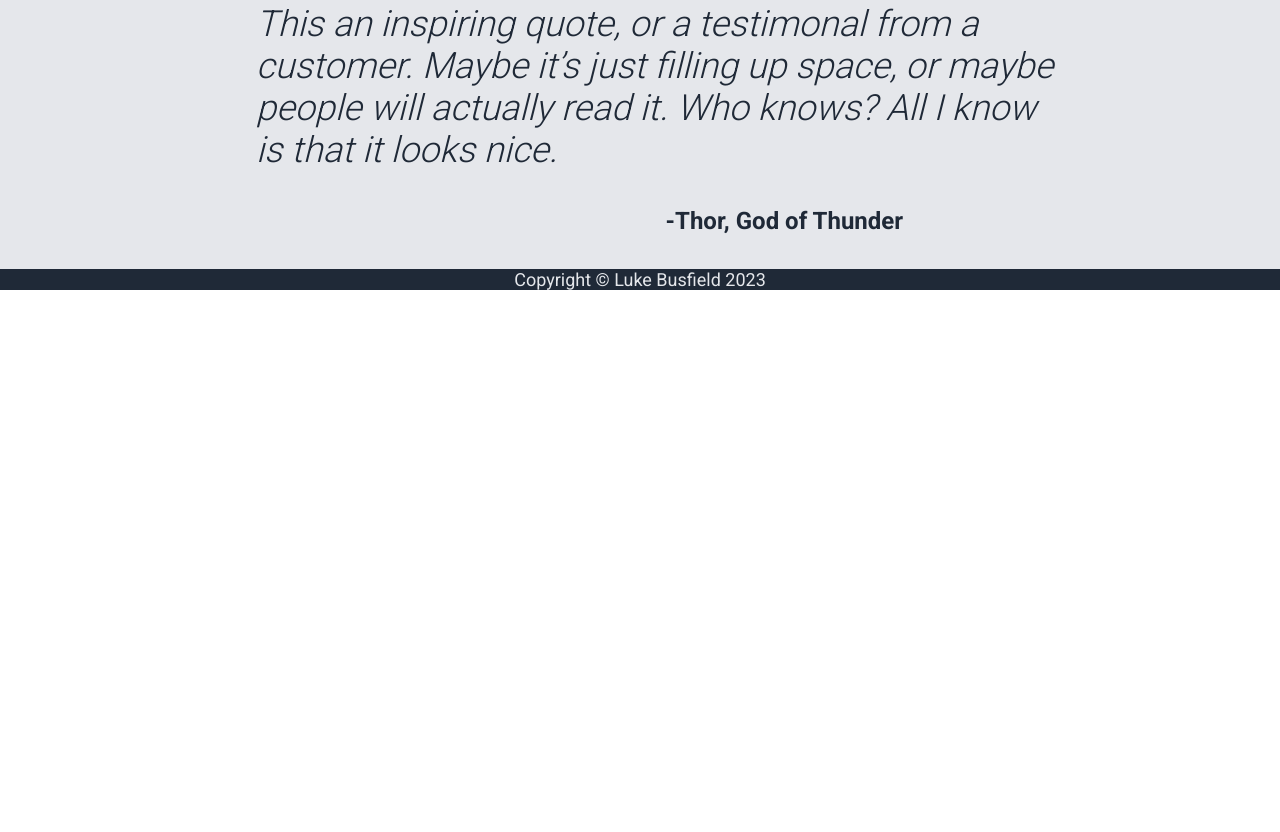
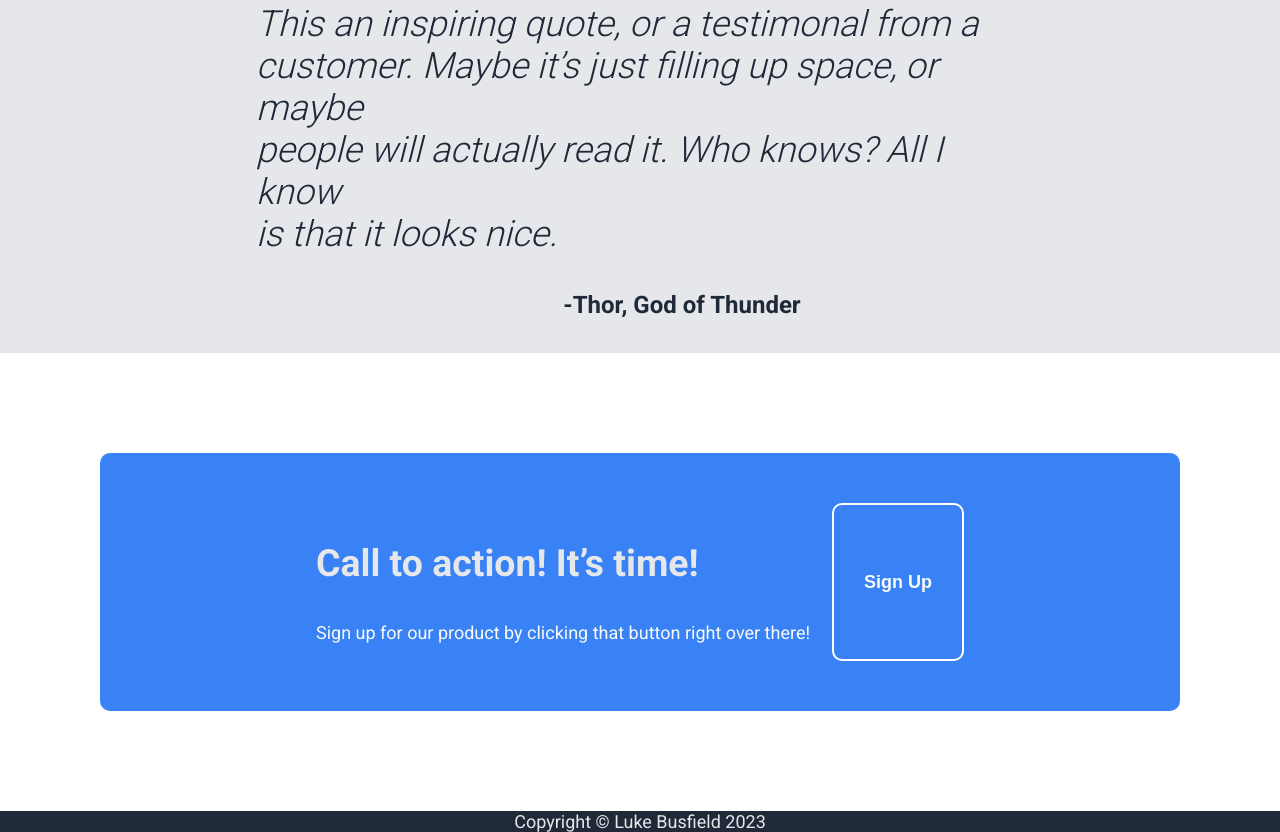
Before and after one commit to LukeBusfield/landing-page, a plain HTML site: page index.html in a window 1280 px wide. Shown: the part 694-1526 px from the top of the page. Before the commit the page ends 984 px from the top, so only its background shows below. Drawn offline with Linux system fonts and the light colour scheme.

Commit message:
Call to Action added, but update needed.

```diff
--- a/index.html
+++ b/index.html
@@ -34,6 +34,14 @@
         </p>
         <p id="signature">-Thor, God of Thunder</p>
     </div>
+    <div id="callToAction">
+        <div id="callToActionLeftSide">
+            <h3>Call to action! It’s time!</h3>
+            <p id="secondaryTextCallToAction">Sign up for our product by clicking that button right over there!</p>
+        </div>
+        <button class="signUpButton", id="signUpCallToAction">Sign Up</button>
+    </div>
+    </div>
     <div id="footer">Copyright © Luke Busfield 2023</div>
 </body>
 </html>
--- a/style.css
+++ b/style.css
@@ -42,12 +42,12 @@
     background-color: #3882F6;
     border-radius: 10px;
     color: #F9FAF8;
-    border-color: #3882F6;
     padding: 10px;
     padding-left: 30px;
     padding-right: 30px;
     font-weight: bold;
     font-size: 18px;
+    border-color: #3882F6;
 }
 #heroImage{
     flex: 1;
@@ -56,6 +56,7 @@
 #quote{
     padding-top: 100px;
     padding-bottom: 10px;
+    padding-right: 20%;
     padding-left: 20%;
     background-color: #E5E7EB;
     color: #1F2937;
@@ -69,6 +70,32 @@
     margin-left: 40%;
     font-size: 24px;
 }
+#callToAction{
+    margin: 100px;
+    background-color:#3882F6;
+    display: flex;
+    color:#E5E7EB;
+    border-radius: 10px;
+    padding: 50px;
+    padding-left: 216px;
+    padding-right: 216px;
+    font-size: 32px;
+    font-weight: bold;
+    justify-content: space-between;
+}
+#calltoActionLeftSide{
+
+}
+#secondaryTextCallToAction{
+    margin-top: 0px;
+    font-size: 18px;
+    font-weight: normal;
+    color:#F9FAF8;
+}
+#signUpCallToAction{
+    border: 2px solid white;
+    border-radius: 10px;
+}
 #footer{
     background-color: #1F2937;
     color: #E5E7EB;
```
